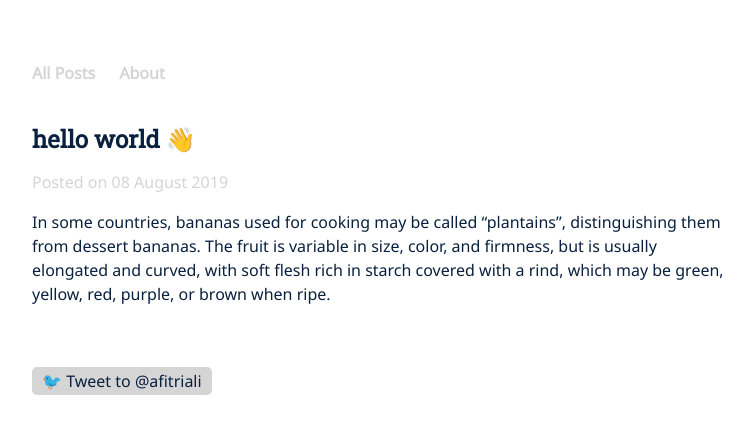
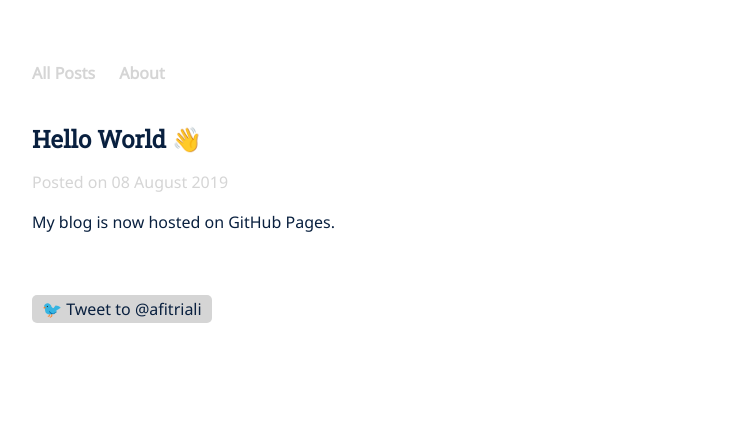
Before and after one commit to xfltrt/xfltrt.github.io, a Jekyll site: the page built from _posts/2019-08-08-hello-world.md, in a window 1280 px wide. Shown: the top 434 px of the page, without its empty margins (258-1011 px from the left). Built offline with Jekyll 4.4.1, drawn with Linux system fonts in a browser that asks for light colours; comment, search, counter and statistics services are not loaded.

Commit message:
Update 2019-08-08-hello-world.md

```diff
--- a/_posts/2019-08-08-hello-world.md
+++ b/_posts/2019-08-08-hello-world.md
@@ -1,7 +1,7 @@
 ---
-title: hello world 👋
-category: general
 layout: post
 published: true
+category: general
+title: Hello World 👋
 ---
-In some countries, bananas used for cooking may be called "plantains", distinguishing them from dessert bananas. The fruit is variable in size, color, and firmness, but is usually elongated and curved, with soft flesh rich in starch covered with a rind, which may be green, yellow, red, purple, or brown when ripe.
+My blog is now hosted on GitHub Pages.
```
